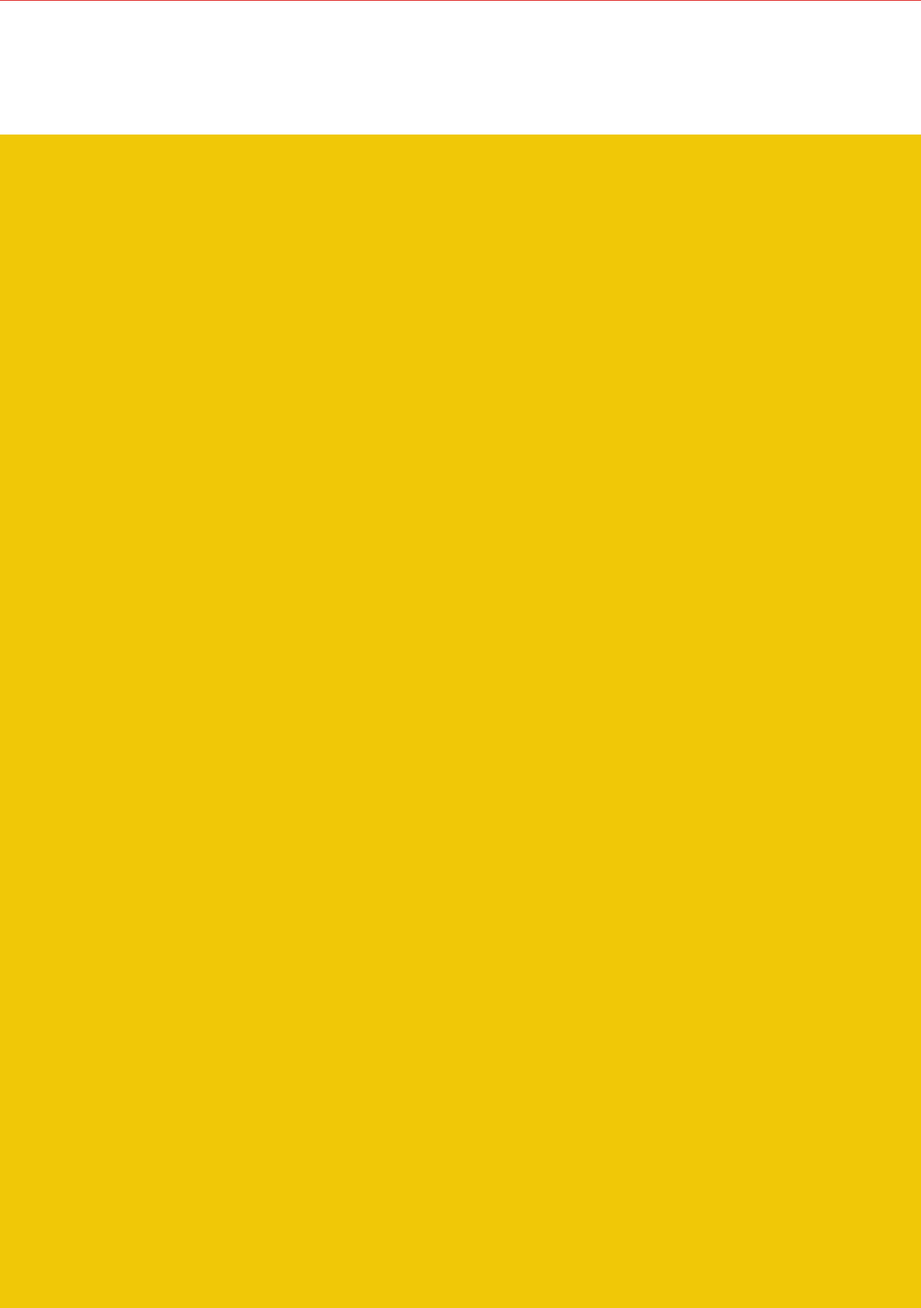
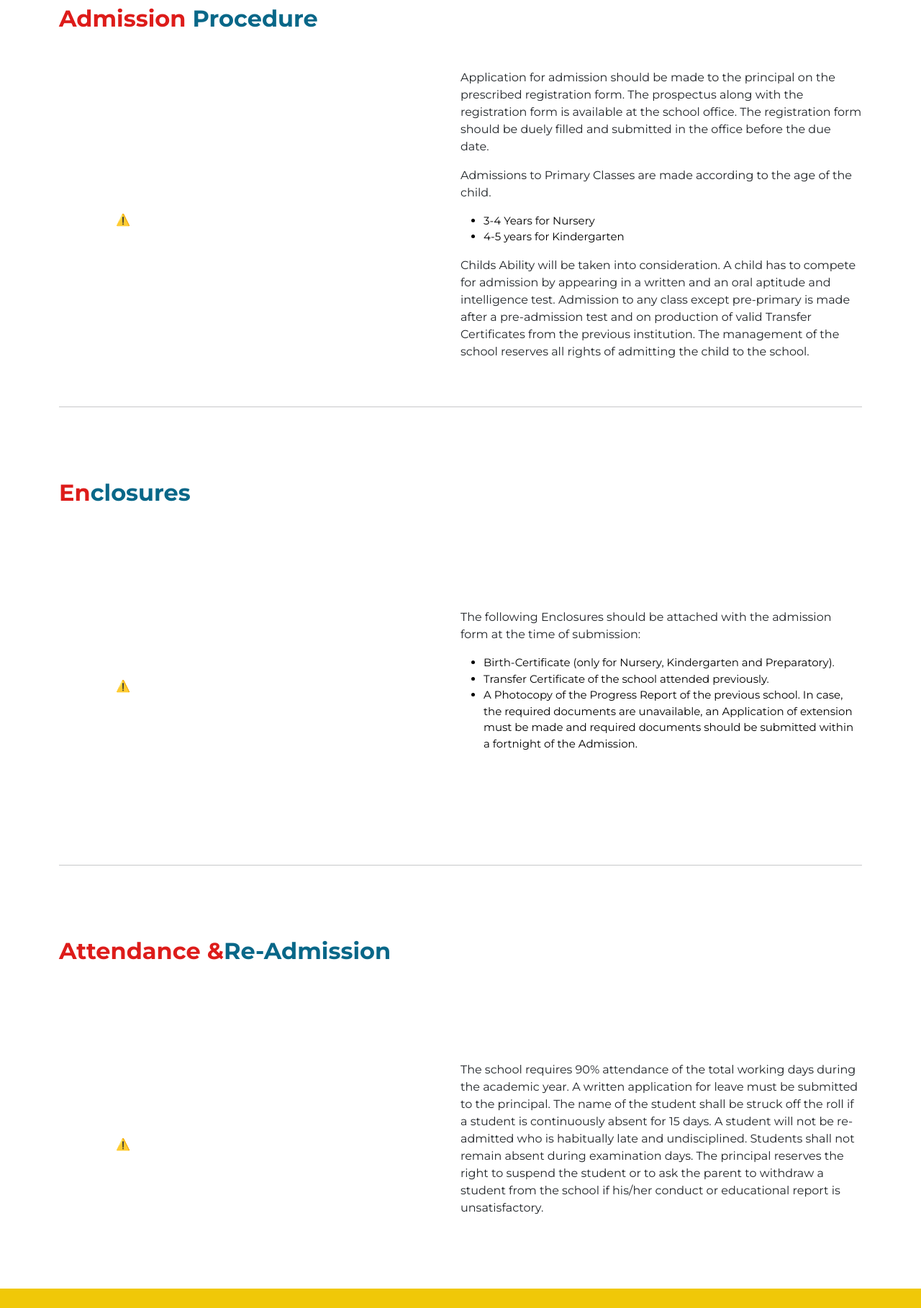
Before and after one commit to sidmrlazy/shivapublicschool, a PHP site: page /admissions.php in a window 1280 px wide. Shown: the part 613-2431 px from the top of the page at 72% size. Before the commit the page ends 800 px from the top, so only its background shows below. Run offline with PHP 8.4, Linux system fonts and the light colour scheme.

Commit message:
modified:   admissions.php modified:   assets/css/styles.css modified:   components/Home/section-3.php new file:   components/admissions/section-1.php new file:   components/admissions/section-2.php new file:   components/admissions/section-3.php new file:   components/admissions/section-banner.php modified:   components/navbar.php

```diff
--- a/admissions.php
+++ b/admissions.php
@@ -2,4 +2,8 @@
 $title = "Admissions | Shiva Public School";
 include('components/header.php') ?>
 <?php include('components/navbar.php') ?>
+<?php include('components/admissions/section-banner.php') ?>
+<?php include('components/admissions/section-1.php') ?>
+<?php include('components/admissions/section-2.php') ?>
+<?php include('components/admissions/section-3.php') ?>
 <?php include('components/footer.php') ?>
--- a/assets/css/styles.css
+++ b/assets/css/styles.css
@@ -451,6 +451,27 @@ li {
   font-size: 20px;
 }
 
+/* =========== ADMISSIONS SECTION 1 =========== */
+.admissions-section-1-row {
+  margin-top: 50px;
+  display: flex;
+  justify-content: center;
+  align-items: center;
+}
+.admissions-section-1-lottie {
+  display: flex;
+  justify-content: center;
+  align-items: center;
+}
+.admissions-section-1-lottie lottie-player {
+  width: 400px;
+  height: 400px;
+}
+.admissions-section-1-list li {
+  color: #000 !important;
+  font-size: 15px;
+}
+
 /* =========== FOOTER =========== */
 .custom-footer {
   background-color: #f0c808;
--- a/components/Home/section-3.php
+++ b/components/Home/section-3.php
@@ -11,8 +11,8 @@
             <!-- <a href="#" class="common-header-btn">View All Notices</a> -->
         </div>
         <p>Shiva Public SChool, Tiloi, Amethi is an English Medium School providing better education with great
-            prospects ahead. We are keenly devoted to the ambition of spreading the ligh tof knowledge to the masses.
-            Surrounded with lush greenery of the picnic spot area, it gives a perfect enviorenment for learnning new
+            prospects ahead. We are keenly devoted to the ambition of spreading the light of knowledge to the masses.
+            Surrounded with lush greenery of the picnic spot area, it gives a perfect enviorenment for learning new
             skills and development of talent.</p>
         <a href="who-we-are.php">Read More</a>
     </div>
--- /dev/null
+++ b/components/admissions/section-1.php
@@ -0,0 +1,34 @@
+<div class="container">
+    <div class="common-header">
+        <div class="common-header-data">
+            <h2><span>Admission</span> Procedure</h2>
+        </div>
+    </div>
+
+    <div class="admissions-section-1-row">
+        <div class="col-md-6 admissions-section-1-lottie">
+            <lottie-player src="https://assets5.lottiefiles.com/packages/lf20_6bgnnlrr.json" background="transparent"
+                speed="1" loop autoplay></lottie-player>
+        </div>
+
+        <div class="col-md-6 admissions-section-1-txt">
+            <p>Application for admission should be made to the principal on the prescribed registration form. The
+                prospectus
+                along with the registration form is available at the school office. The registration form should be
+                duely
+                filled and submitted in the office before the due date.</p>
+
+            <p>Admissions to Primary Classes are made according to the age of the child.</p>
+            <ul class="admissions-section-1-list">
+                <li>3-4 Years for Nursery</li>
+                <li>4-5 years for Kindergarten</li>
+            </ul>
+            <p>Childs Ability will be taken into consideration. A child has to compete for admission by appearing in a
+                written and an oral aptitude and intelligence test. Admission to any class except pre-primary is made
+                after
+                a pre-admission test and on production of valid Transfer Certificates from the previous institution. The
+                management of the school reserves all rights of admitting the child to the school.</p>
+        </div>
+    </div>
+    <hr class="mt-5">
+</div>
--- /dev/null
+++ b/components/admissions/section-2.php
@@ -0,0 +1,30 @@
+<div class="container">
+    <div class="common-header">
+        <div class="common-header-data">
+            <h2><span>En</span>closures</h2>
+        </div>
+    </div>
+
+    <div class="admissions-section-1-row">
+        <div class="col-md-6 admissions-section-1-lottie">
+            <lottie-player src="https://assets10.lottiefiles.com/packages/lf20_fasueuv1.json" background="transparent"
+                speed="1" loop autoplay></lottie-player>
+        </div>
+
+        <div class="col-md-6 admissions-section-1-txt">
+            <p>The following Enclosures should be attached with the admission form at the time of submission:</p>
+
+
+            <ul class="admissions-section-1-list">
+                <li>Birth-Certificate (only for Nursery, Kindergarten and Preparatory).</li>
+                <li>Transfer Certificate of the school attended previously.</li>
+                <li>A Photocopy of the Progress Report of the previous school. In case, the required documents are
+                    unavailable, an Application of extension must be made and required documents should be submitted
+                    within a fortnight of the Admission.</li>
+            </ul>
+
+        </div>
+    </div>
+
+    <hr class="mt-5">
+</div>
--- /dev/null
+++ b/components/admissions/section-3.php
@@ -0,0 +1,23 @@
+<div class="container">
+    <div class="common-header">
+        <div class="common-header-data">
+            <h2><span>Attendance &</span>Re-Admission</h2>
+        </div>
+    </div>
+
+    <div class="admissions-section-1-row">
+        <div class="col-md-6 admissions-section-1-lottie">
+            <lottie-player src="https://assets10.lottiefiles.com/packages/lf20_fasueuv1.json" background="transparent"
+                speed="1" loop autoplay></lottie-player>
+        </div>
+
+        <div class="col-md-6 admissions-section-1-txt">
+            <p>The school requires 90% attendance of the total working days during the academic year. A written
+                application for leave must be submitted to the principal. The name of the student shall be struck off
+                the roll if a student is continuously absent for 15 days. A student will not be re-admitted who is
+                habitually late and undisciplined. Students shall not remain absent during examination days. The
+                principal reserves the right to suspend the student or to ask the parent to withdraw a student from the
+                school if his/her conduct or educational report is unsatisfactory.</p>
+        </div>
+    </div>
+</div>
--- /dev/null
+++ b/components/admissions/section-banner.php
@@ -0,0 +1,9 @@
+<div class="intro-section">
+    <h1>ADMISSIONS</h1>
+    <nav style="--bs-breadcrumb-divider: '>';" aria-label="breadcrumb">
+        <ol class="breadcrumb">
+            <li class="breadcrumb-item"><a href="index.php">Home</a></li>
+            <li class="breadcrumb-item active" aria-current="page">Admission</li>
+        </ol>
+    </nav>
+</div>
--- a/components/navbar.php
+++ b/components/navbar.php
@@ -35,9 +35,6 @@
                     <a class="nav-link" aria-current="page" href="admissions.php">Admissions</a>
                 </li>
                 <li class="nav-item">
-                    <a class="nav-link" aria-current="page" href="#">Academics</a>
-                </li>
-                <li class="nav-item">
                     <a class="nav-link" aria-current="page" href="curriculum.php">Curriculum</a>
                 </li>
                 <li class="nav-item">
```
